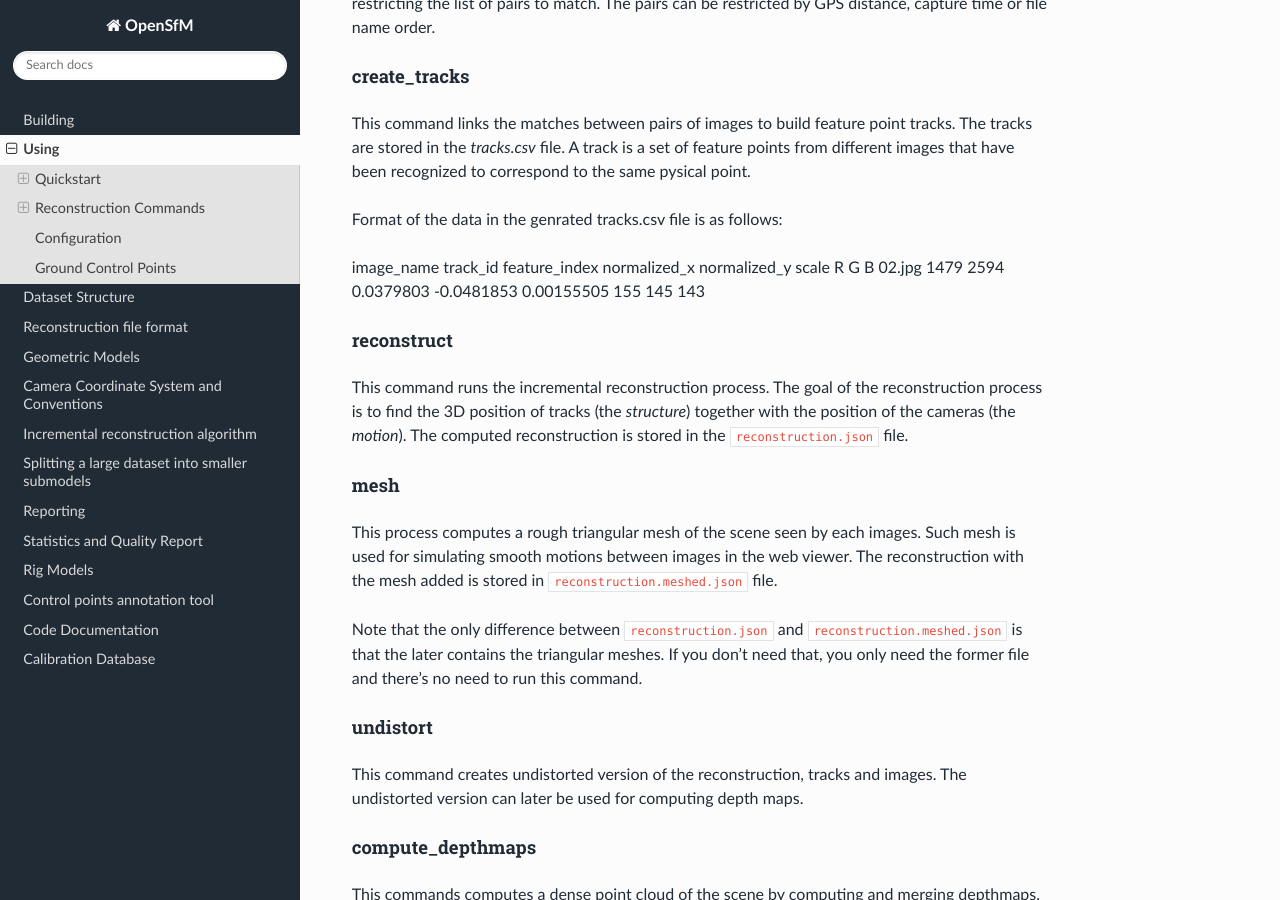
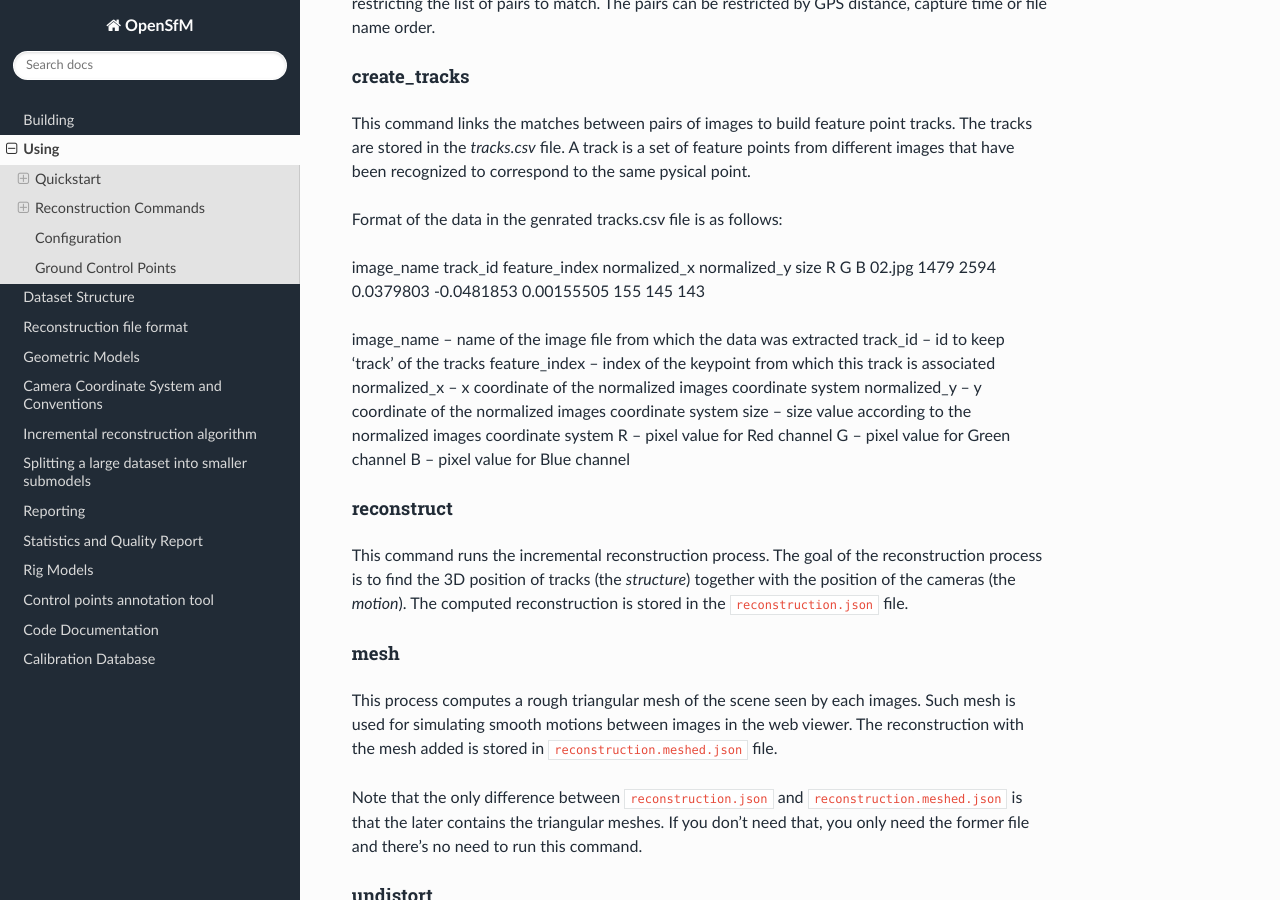
Before and after one commit to mapillary/OpenSfM, a Sphinx documentation site: the page built from doc/source/using.rst, in a window 1280 px wide and 900 px high, scrolled down 6591 px. Built offline with Sphinx 7.4.7 and the Read the Docs theme 2.0.0, drawn with Linux system fonts in a browser that asks for light colours.

Commit message:
Update using.rst

```diff
--- a/doc/source/using.rst
+++ b/doc/source/using.rst
@@ -250,11 +250,18 @@
 
 Format of the data in the genrated tracks.csv file is as follows:
 
-image_name track_id feature_index normalized_x normalized_y scale       R   G   B
+image_name track_id feature_index normalized_x normalized_y size       R   G   B
 02.jpg	   1479	    2594	      0.0379803	   -0.0481853	0.00155505	155	145	143
 
-
-
+image_name -- name of the image file from which the data was extracted
+track_id -- id to keep 'track' of the tracks
+feature_index -- index of the keypoint from which this track is associated
+normalized_x -- x coordinate of the normalized images coordinate system
+normalized_y -- y coordinate of the normalized images coordinate system
+size -- size value according to the normalized images coordinate system
+R -- pixel value for Red channel
+G -- pixel value for Green channel
+B -- pixel value for Blue channel
 
 reconstruct
 ~~~~~~~~~~~
```
